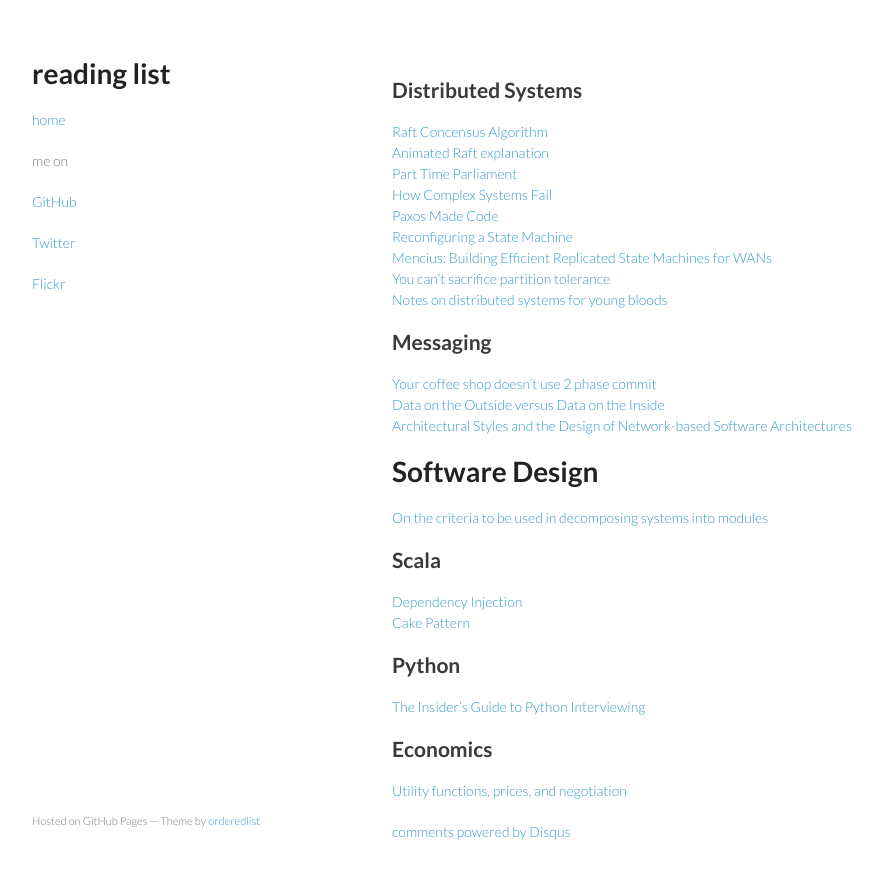
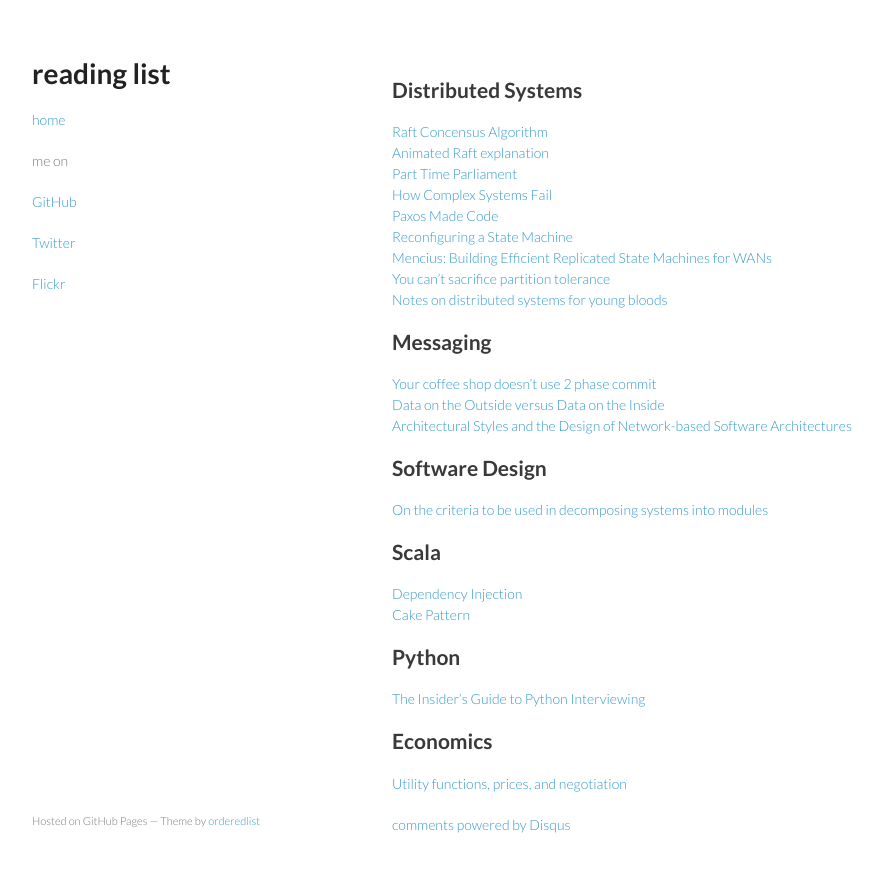
Before and after one commit to davepkennedy/davepkennedy.github.com, a Jekyll site: the page built from _posts/2014-04-21-readinglist.md, in a window 1280 px wide. Shown: the top 879 px of the page, without its empty margins (178-1061 px from the left). Built offline with Jekyll 4.4.1, drawn with Linux system fonts in a browser that asks for light colours; comment, search, counter and statistics services are not loaded.

Commit message:
Fixed a formatting issue

```diff
--- a/_posts/2014-04-21-readinglist.md
+++ b/_posts/2014-04-21-readinglist.md
@@ -18,7 +18,7 @@ title: reading list
 <a href="http://www.cidrdb.org/cidr2005/papers/P12.pdf">Data on the Outside versus Data on the Inside</a><br>
 <a href="http://www.ics.uci.edu/~fielding/pubs/dissertation/top.htm">Architectural Styles and the Design of Network-based Software Architectures</a><br>
 
-# Software Design
+## Software Design
 <a href="https://www.cs.umd.edu/class/spring2003/cmsc838p/Design/criteria.pdf">On the criteria to be used in decomposing systems into modules</a><br>
 
 ## Scala
```
